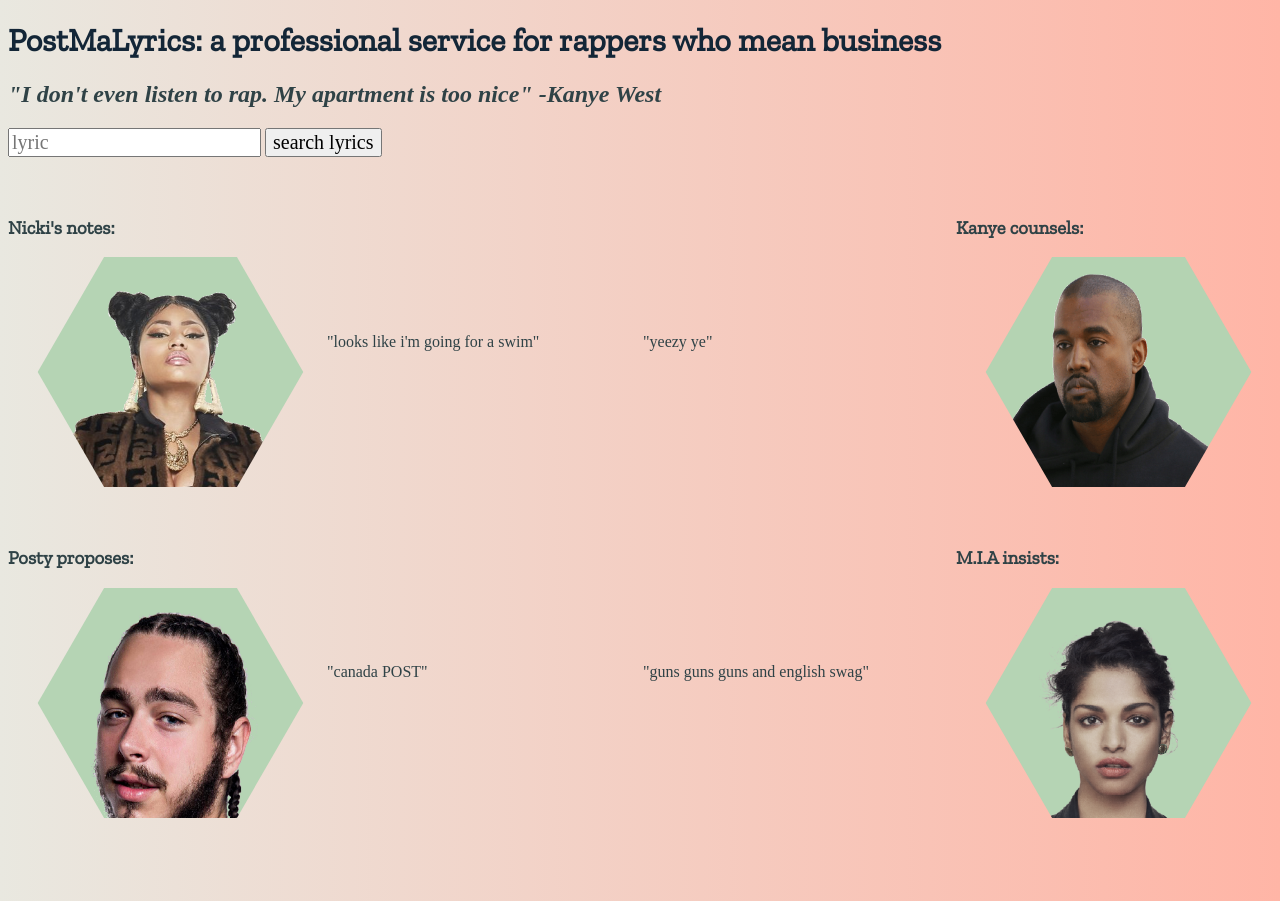
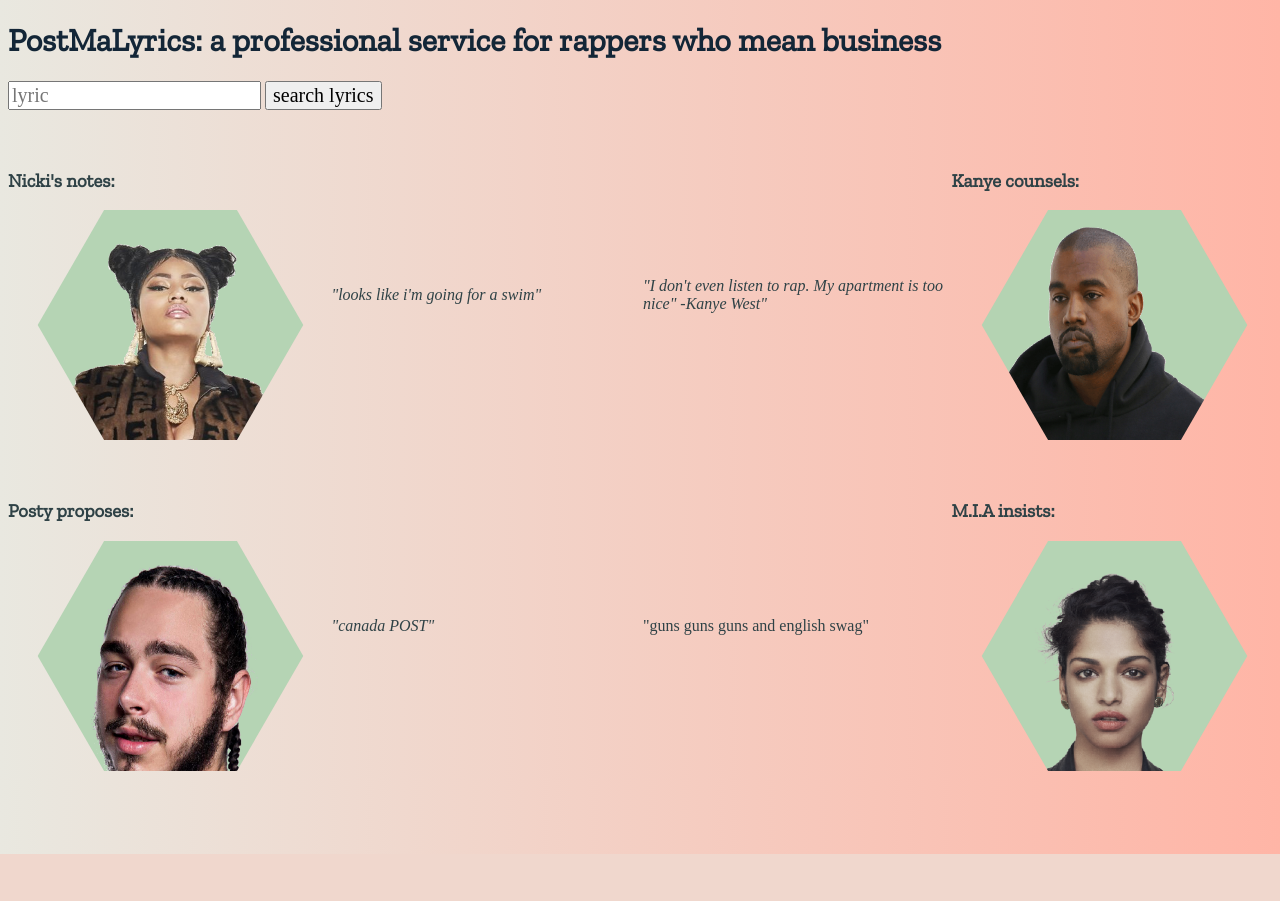
Before and after one commit to beccathomson/postmalyrics, a Django app: template hello_world/templates/index.html in a window 1280 px wide. After the commit the page ends 854 px from the top, so only its background shows below. Run offline with Django 3.2, Linux system fonts and the light colour scheme; the template is opened without the code that fills it, so the values that code supplies are empty; some web fonts are replaced.

Commit message:
formatting the fuck

```diff
--- a/hello_world/static/style.css
+++ b/hello_world/static/style.css
@@ -26,7 +26,7 @@ p {display: flex; width: 40%;}
 }
 
 
-.wrapper{
+.wrapper, .wrapper *{
     display: flex;
     min-height: 0;
     width: 100%;
@@ -41,7 +41,6 @@ p {display: flex; width: 40%;}
 .flex-container > * {
     min-width: 0;
     min-height: 0;
-    width: 100%;
 }
 
 .lyric_box, .lyric_button {
--- a/hello_world/templates/index.html
+++ b/hello_world/templates/index.html
@@ -9,8 +9,6 @@
 <body>
 
 <h1>PostMaLyrics: a professional service for rappers who mean business</h1>
-
-<h2>"I don't even listen to rap. My apartment is too nice" -Kanye West</h2>
 
 {% load static %}
 
@@ -67,7 +65,7 @@
             {% endfor %}
         </table>
     {% else %}
-        <table><tr><td>"looks like i'm going for a swim"</td></tr></table>
+        <table><tr><td><i>"looks like i'm going for a swim"</i></td></tr></table>
     {% endif %}
 
     {% if kanye.any %}
@@ -79,7 +77,7 @@
             {% endfor %}
         </table>
     {% else %}
-        <table><tr><td>"yeezy ye"</td></tr></table>
+        <table><tr><td><i>"I don't even listen to rap. My apartment is too nice" -Kanye West"</i></td></td></tr></table>
     {% endif %}
 
     <div>
@@ -116,7 +114,7 @@
             {% endfor %}
         </table>
     {% else %}
-        <table><tr><td>"canada POST"</td></tr></table>
+        <table><tr><td><i>"canada POST"</i></td></tr></table>
     {% endif %}
 
 
```
